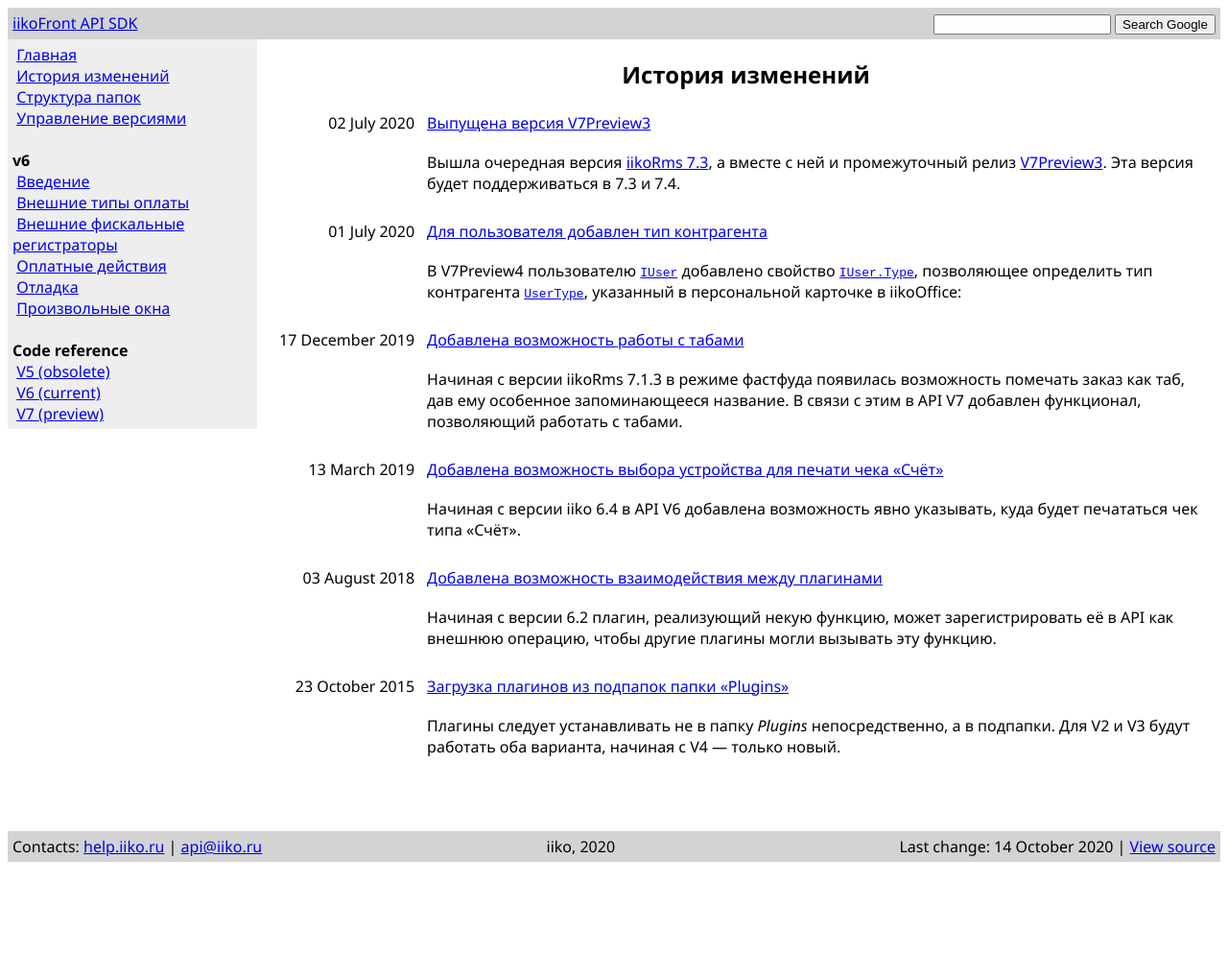
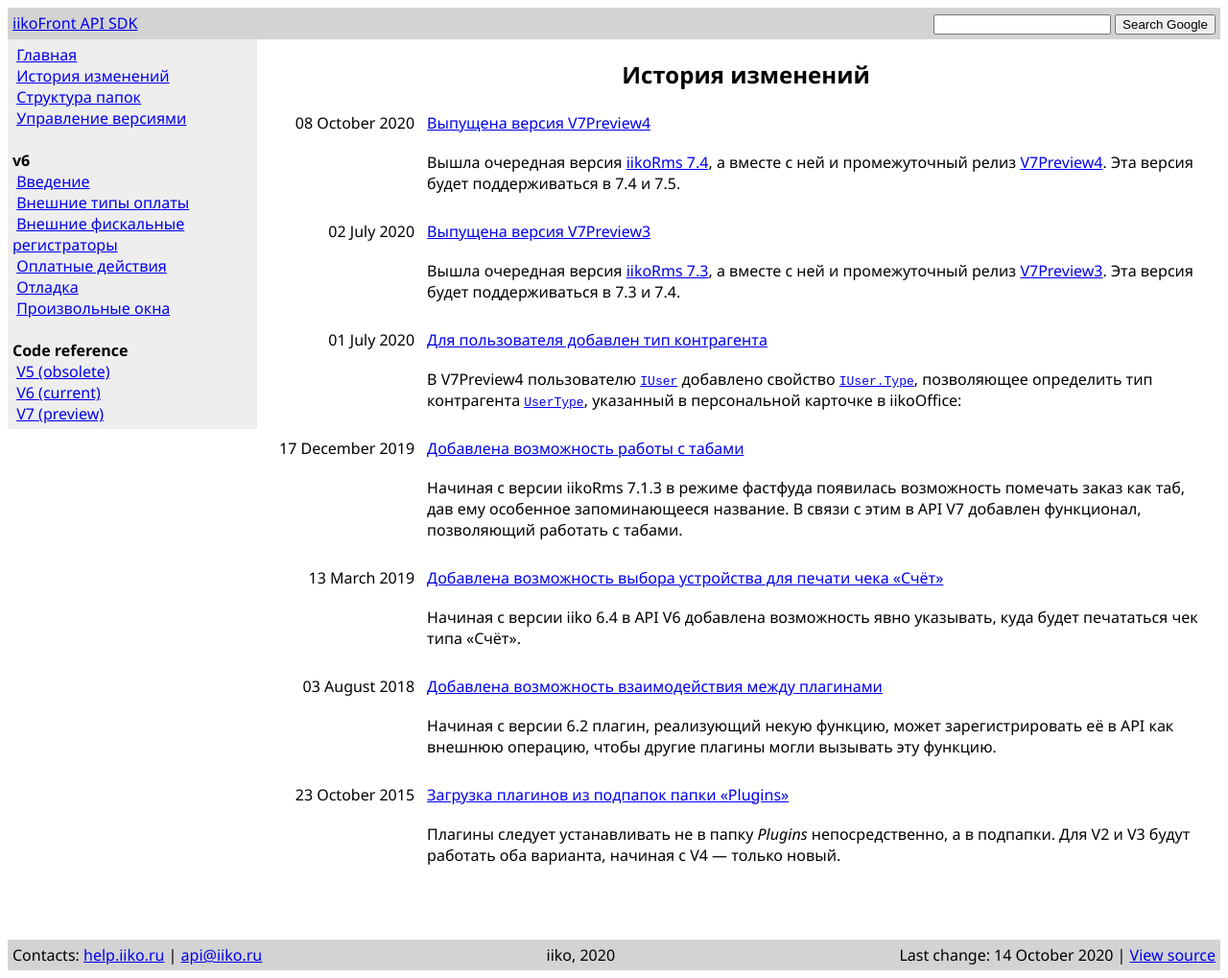
Before and after one commit to iiko/front.api.doc, a Jekyll site: the page built from changelog.md, in a window 1280 px wide. Shown: the whole page at 96% size. Built offline with Jekyll 4.4.1, drawn with Linux system fonts in a browser that asks for light colours; before the commit the page ends 906 px from its top, so only the background shows below that.

Commit message:
RMS-51613 Добавить заметку про выпуск V7Preview4

```diff
--- /dev/null
+++ b/_posts/2020-10-08-v7preview4-release.md
@@ -0,0 +1,8 @@
+---
+title: Выпущена версия V7Preview4
+layout: default
+---
+
+Вышла очередная версия [iikoRms 7.4](https://ru.iiko.help/articles/releasenotes/releasenotes-2020/a/h3__1839157038), а вместе с ней и промежуточный релиз [V7Preview4](https://www.nuget.org/packages/Resto.Front.Api.V7Preview4/7.4.6020-alpha). Эта версия будет поддерживаться в 7.4 и 7.5.
+
+Версии V7Preview1 и V7Preview2 перестали поддерживаться начиная с 7.4. Подробнеее о версиях API [тут]({{ site.baseurl }}/versioning.html).
--- a/versioning.md
+++ b/versioning.md
@@ -81,6 +81,7 @@ Preview-версии являются копиями промежуточных
     <text x="725">7.2</text>
     <text x="750">7.3</text>
     <text x="775">7.4</text>
+    <text x="800">7.5</text>
   </g>
   <g transform="translate(100, 0)">
     <!-- V1 -->
@@ -214,7 +215,8 @@ Preview-версии являются копиями промежуточных
 | V6         | Стабильная        | 7.0              |          |
 | V7Preview1 | Не поддерживается | 7.1              | 7.4      |
 | V7Preview2 | Не поддерживается | 7.3.5<sup>2</sup>| 7.4      |
-| V7Preview3 | Актуальная        | 7.3              |          |
+| V7Preview3 | Устаревшая        | 7.3              |          |
+| V7Preview4 | Актуальная        | 7.4              |          |
 | V7         | Разрабатываемая   |                  |          |
 
 
```
